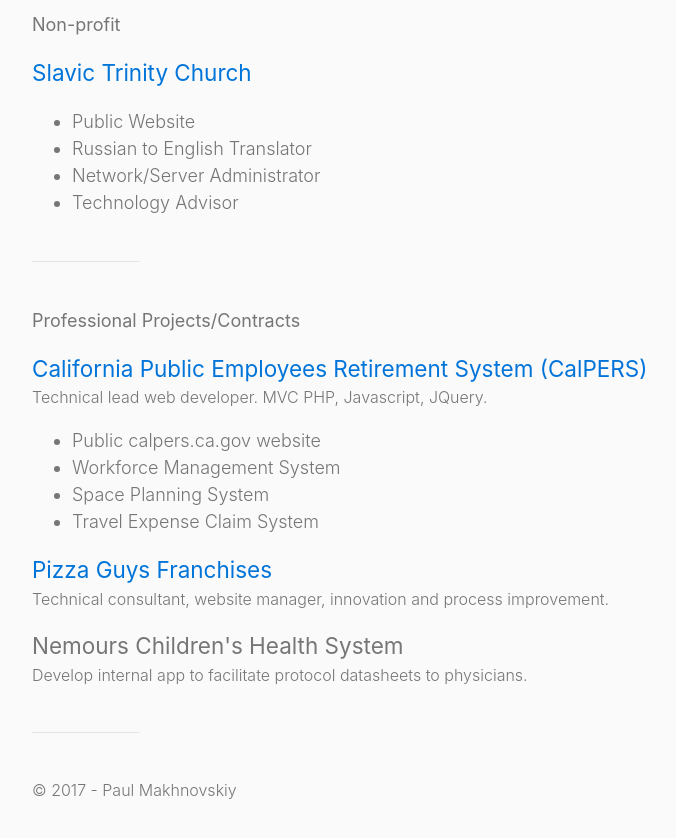
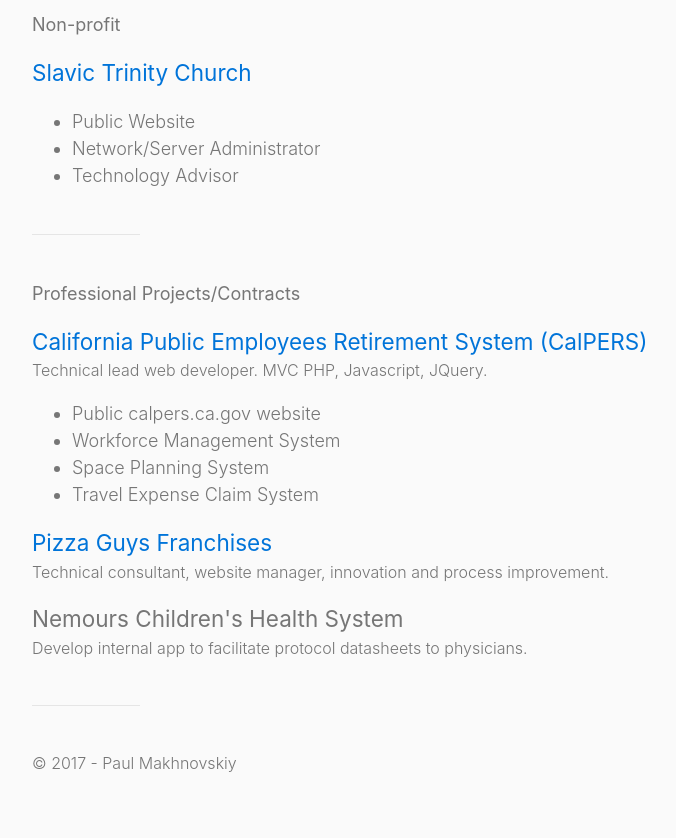
Before and after one commit to makhnovskiy/Personal-Website, a plain HTML site: page index.html in a window 1280 px wide. Shown: the part 1220-2058 px from the top of the page, without its empty margins (22-698 px from the left). Drawn offline with Linux system fonts and the light colour scheme.

Commit message:
Update index.html

```diff
--- a/index.html
+++ b/index.html
@@ -172,7 +172,6 @@
     <p>
       <ul>
         <li>Public Website</li>
-        <li>Russian to English Translator</li>
         <li>Network/Server Administrator</li>
         <li>Technology Advisor</li>
       </ul>
```
